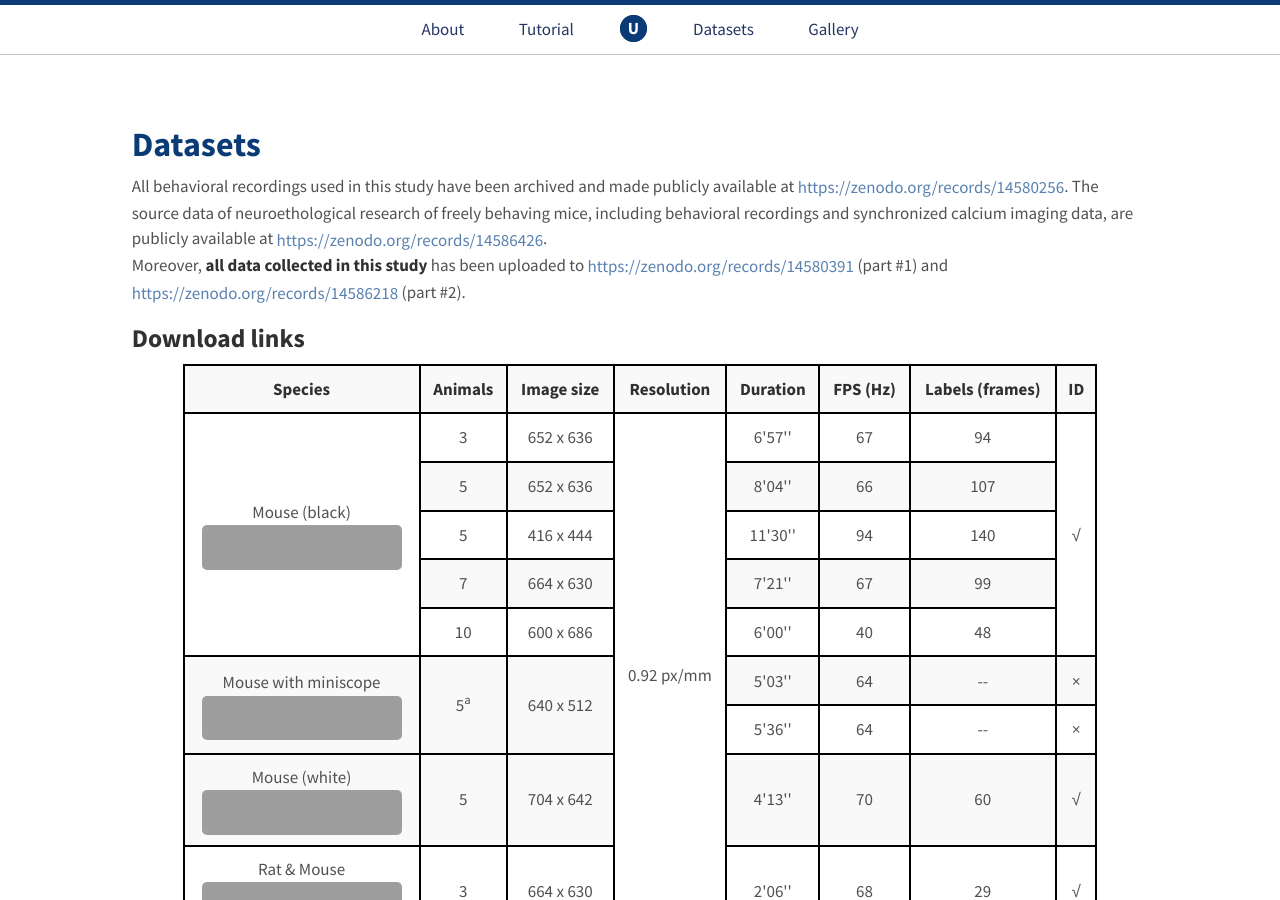
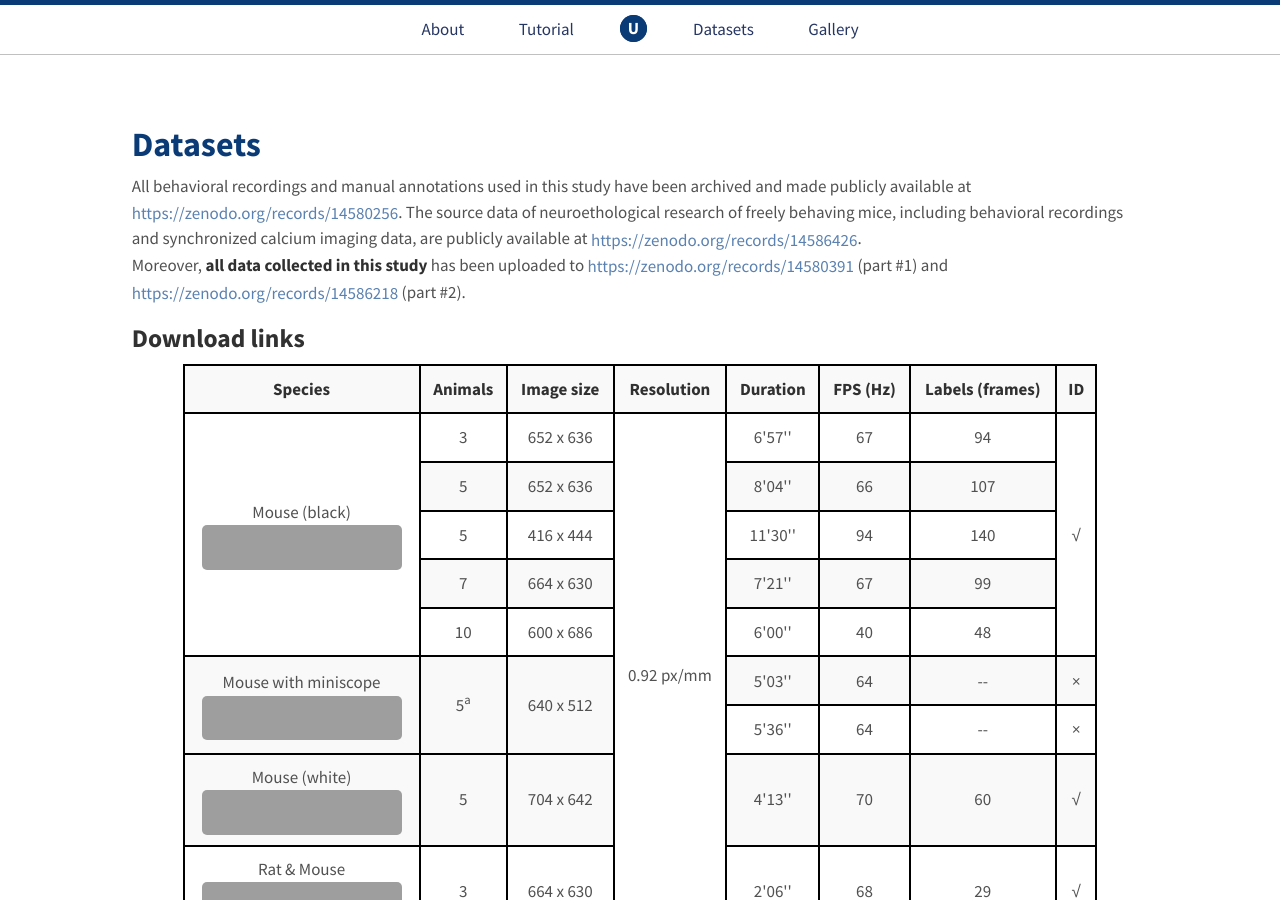
Before and after one commit to cabooster/UDMT, a Jekyll site: the page built from Datasets.md, in a window 1280 px wide and 900 px high, cut to the strip 0-900 px from the top of the window. Built offline with Jekyll 4.4.1, drawn with Linux system fonts in a browser that asks for light colours; grey boxes are pictures that could not be loaded.

Commit message:
Update Datasets.md

```diff
--- a/Datasets.md
+++ b/Datasets.md
@@ -3,7 +3,7 @@
 title: Datasets
 ---
 
-All behavioral recordings used in this study have been archived and made publicly available at [https://zenodo.org/records/14580256](https://zenodo.org/records/14580256). The source data of neuroethological research of freely behaving mice, including behavioral recordings and synchronized calcium imaging data, are publicly available at [https://zenodo.org/records/14586426](https://zenodo.org/records/14586426).
+All behavioral recordings and manual annotations used in this study have been archived and made publicly available at [https://zenodo.org/records/14580256](https://zenodo.org/records/14580256). The source data of neuroethological research of freely behaving mice, including behavioral recordings and synchronized calcium imaging data, are publicly available at [https://zenodo.org/records/14586426](https://zenodo.org/records/14586426).
 <br>
 Moreover, **all data collected in this study** has been uploaded to [https://zenodo.org/records/14580391](https://zenodo.org/records/14580391) (part #1) and [https://zenodo.org/records/14586218](https://zenodo.org/records/14586218) (part #2).
 
```
